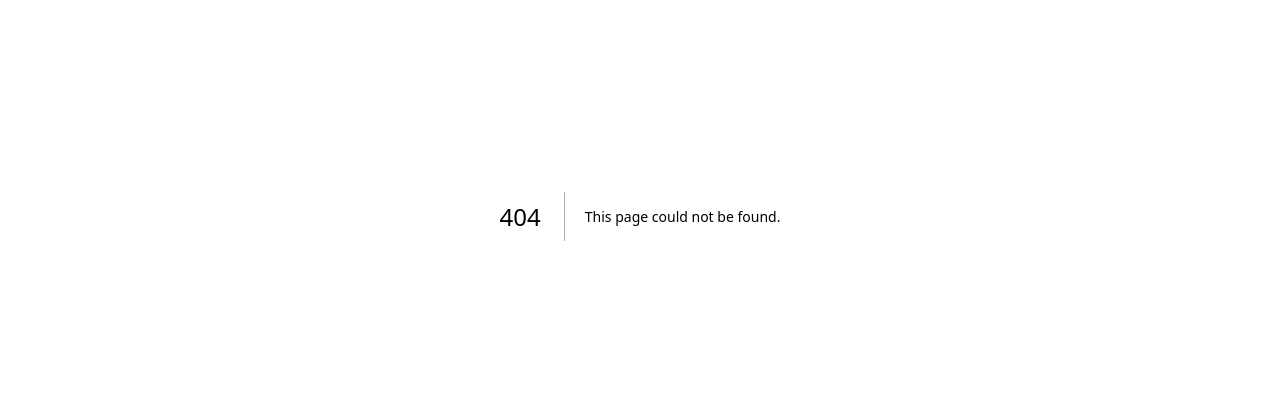
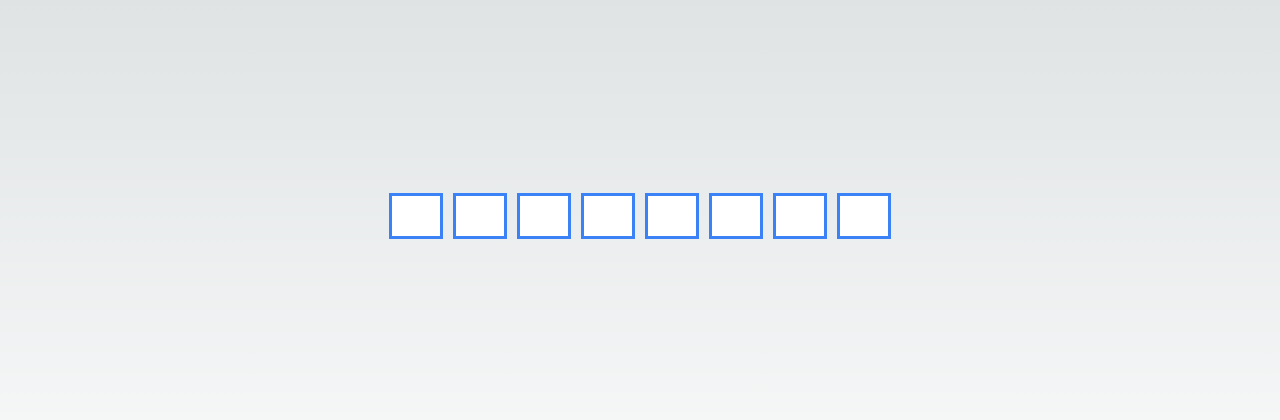
Before and after one commit to Binary-Beast-Byte/nextjs-practice, a Next.js app: page /otp in a window 1280 px wide. Before the commit this address had no page. Shown: the part 184-604 px from the top of the page. Built offline with nearby package versions, Linux system fonts and the light colour scheme.

Commit message:
feat: add some otp change functionality

```diff
--- /dev/null
+++ b/src/app/otp/page.tsx
@@ -0,0 +1,12 @@
+import React from 'react'
+import OTPInput from "@/components/OTP/index"
+
+const page = () => {
+  return (
+    <div className='h-screen flex justify-center items-center'>
+            <OTPInput numInputs={8} />
+    </div>
+  )
+}
+
+export default page
--- /dev/null
+++ b/src/components/OTP/index.tsx
@@ -0,0 +1,28 @@
+'use client'
+// Create input box according to num of inputs
+// TODO : Create Max value of 1 for each OTP Input
+
+
+import React from 'react'
+
+interface OTPINputProps {
+    numInputs: number
+}
+
+const index = ({ numInputs }: OTPINputProps) => {
+  return (
+    <div>
+        {Array.from({ length: numInputs }, (_, index) => index).map((index) => (
+            <React.Fragment key={index}>
+            <input
+             type="text"
+             className='w-12 h-10 ring ring-blue-500 mx-2 text-black text-3xl'
+             maxLength={1}
+             />
+            </React.Fragment>
+        ))}
+    </div>
+  )
+}
+
+export default index
```
